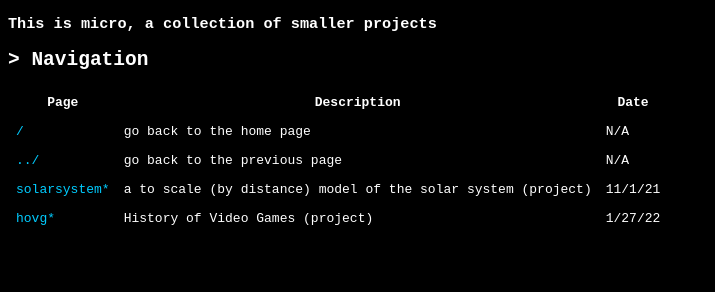
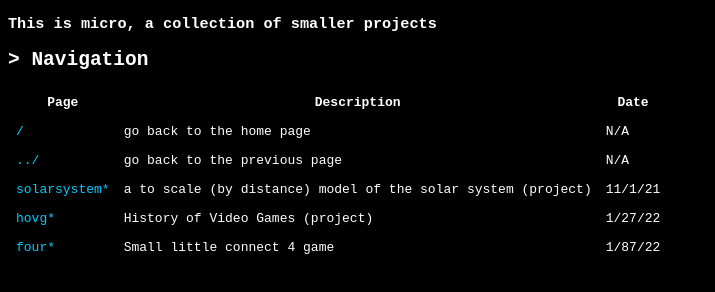
Before and after one commit to EpicPuppy613/dev, a plain HTML site: page micro/index.html in a window 1280 px wide. Shown: the part 50-342 px from the top of the page, without its empty margins (0-715 px from the left). Drawn offline with Linux system fonts and the light colour scheme; files whose address does not match are found by name.

Commit message:
Update index.html

```diff
--- a/micro/index.html
+++ b/micro/index.html
@@ -37,6 +37,11 @@
             <td><a href="https://hovg.epicpuppy.dev">hovg*</a></td>
             <td>History of Video Games (project)</td>
             <td>1/27/22</td>
+    	</tr>
+		<tr>
+            <td><a href="https://four.epicpuppy.dev">four*</a></td>
+            <td>Small little connect 4 game</td>
+            <td>1/87/22</td>
         </tr>
     </table>
 	<script src="script.js">
```
